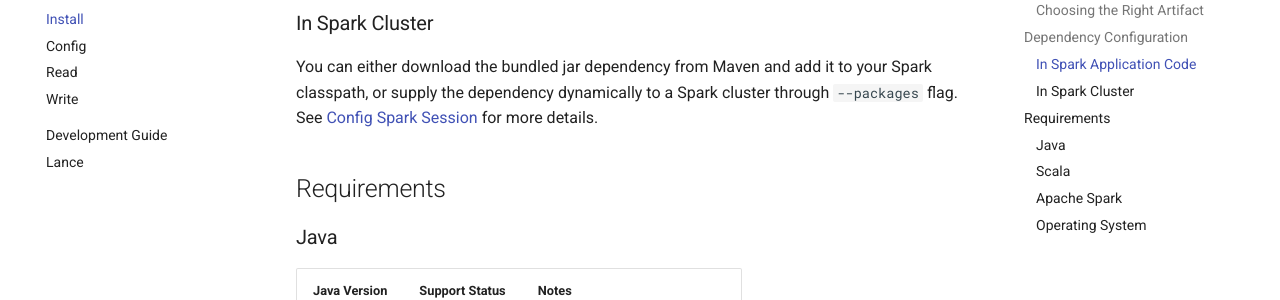
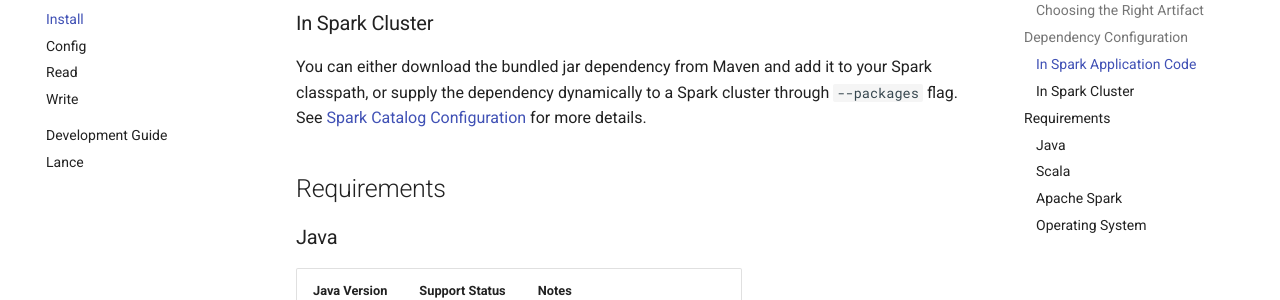
Before and after one commit to lancedb/lance-spark, an MkDocs documentation site: the page built from docs/src/user-guide/install.md, in a window 1280 px wide and 900 px high, scrolled down 1165 px. Shown: the part 152-452 px from the top of the window. Built offline with MkDocs 1.6.1 and Material for MkDocs 9.7.7, drawn with Linux system fonts in a browser that asks for light colours; comment, search, counter and statistics services are not loaded.

Commit message:
fix link

```diff
--- a/docs/src/user-guide/install.md
+++ b/docs/src/user-guide/install.md
@@ -52,7 +52,7 @@
 
 You can either download the bundled jar dependency from Maven and add it to your Spark classpath,
 or supply the dependency dynamically to a Spark cluster through `--packages` flag.
-See [Config Spark Session](config.md#start-a-spark-session) for more details.
+See [Spark Catalog Configuration](config.md#spark-catalog-configuration) for more details.
 
 ## Requirements
 
```
